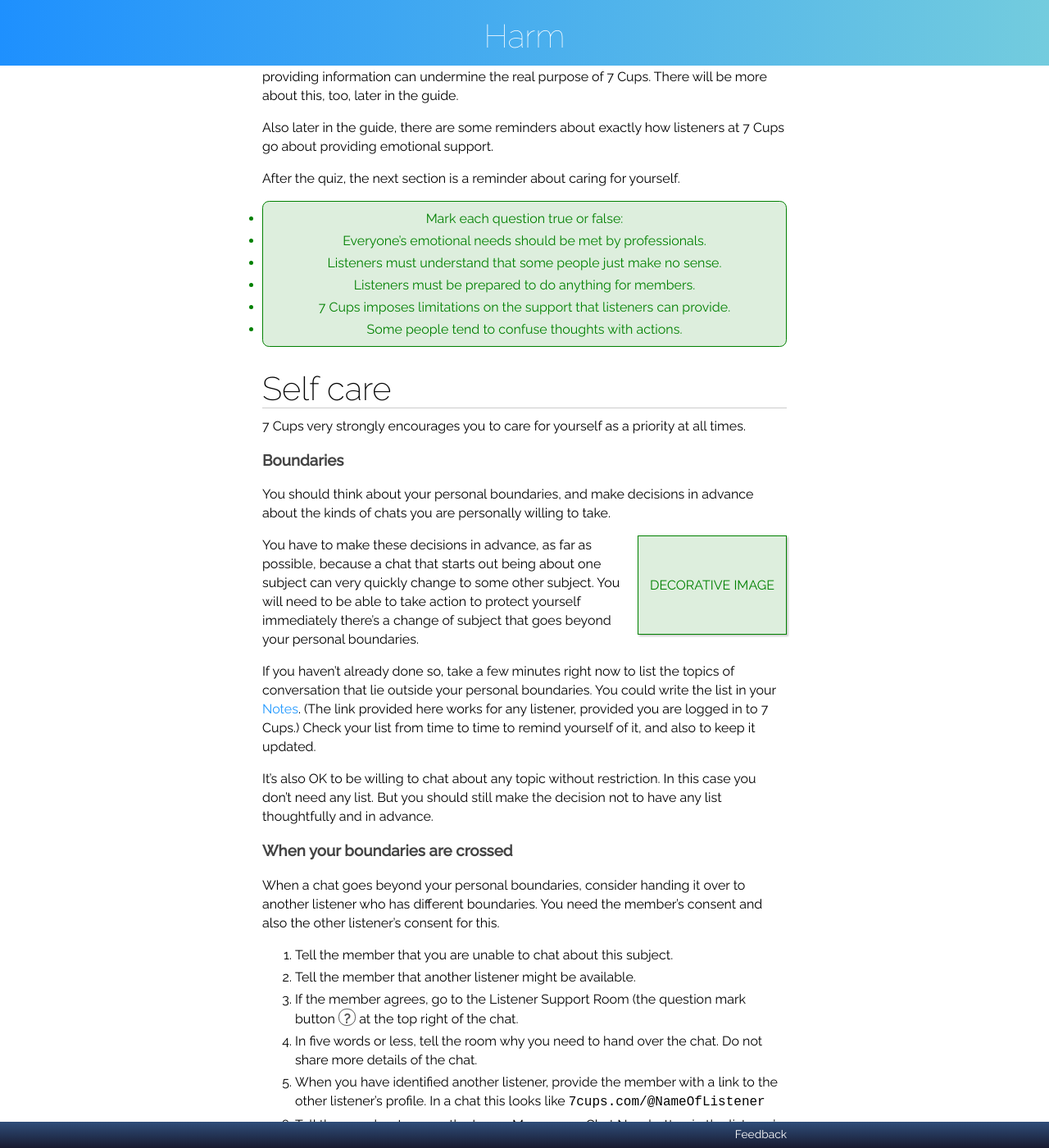
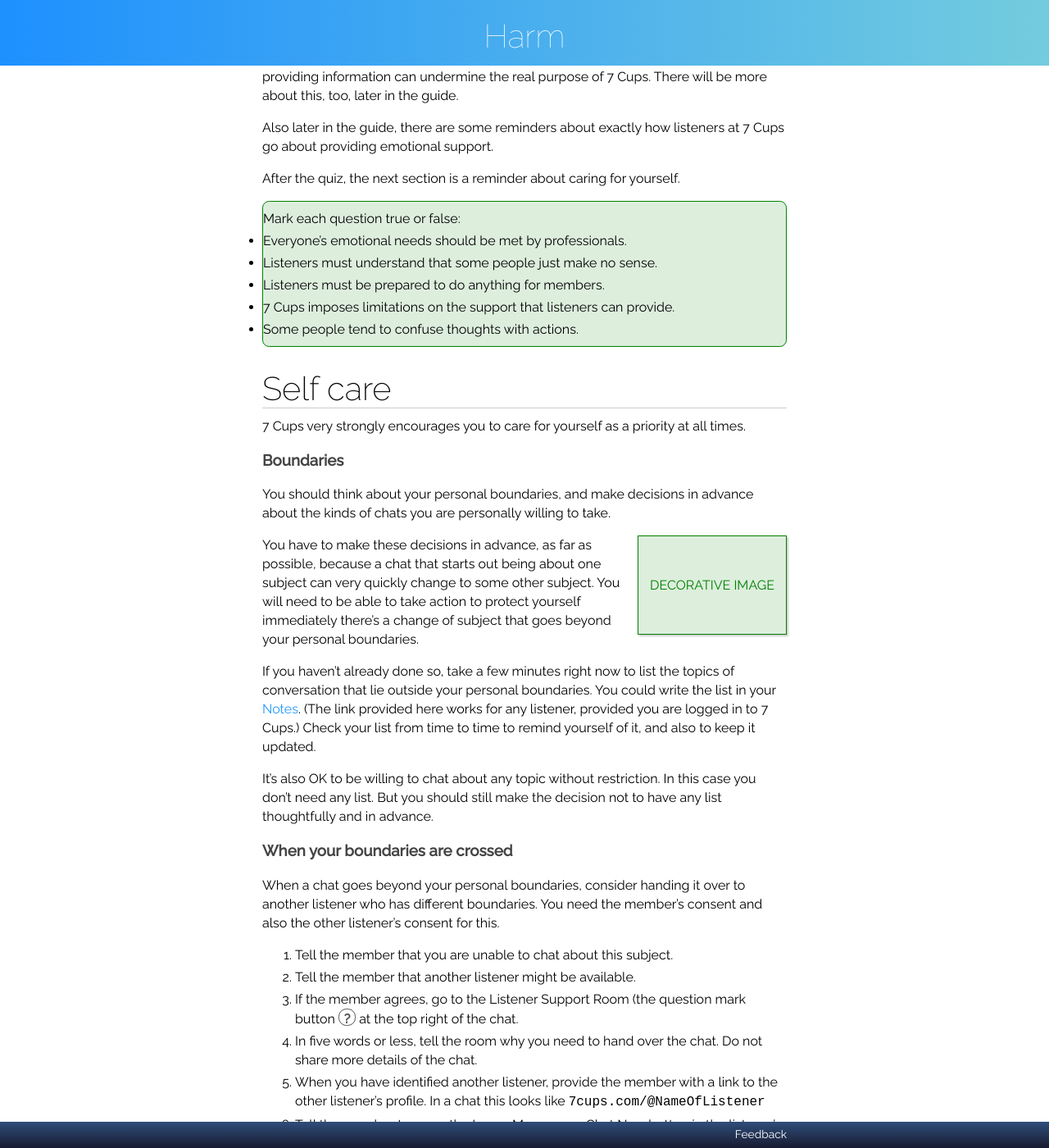
Before and after one commit to RarelyCharlie/rarelycharlie.github.io, a Jekyll site: the page built from _guide/harm.md, in a window 1280 px wide and 1400 px high, scrolled down 3076 px. Shown: the whole window at 82% size. Built offline with Jekyll 4.4.1, drawn with Linux system fonts in a browser that asks for light colours; nearby versions of some CDN libraries.

Commit message:
typo etc

```diff
--- a/_layouts/guide.html
+++ b/_layouts/guide.html
@@ -55,9 +55,8 @@ a[href]:hover {text-decoration: underline;}
 blockquote {margin: 0 40px; padding: 0 0 0 1ex; border-left: 2px solid #7bf; line-height: 26px;}
 #content p.dummyquiz {border: 1px solid green; background: #ded; text-align: center;
     padding: 3em 0; color: green; border-radius: 1ex;}
-ul.quiz {border: 1px solid green; background: #ded; text-align: center;
-    padding: 1ex 0; color: green; border-radius: 1ex;}
-ul.quiz>li::first-child {list-style: none;}
+ul.quiz {border: 1px solid green; background: #ded; padding: 1ex 0; border-radius: 1ex;}
+ul.quiz>li:first-child {list-style: none;}
 li {margin-bottom: .5ex;}
 li:last-child {margin-bottom: 0;}
 table.chat {margin: 0 0 1ex 40px; border-spacing: 0 1ex;}
```
